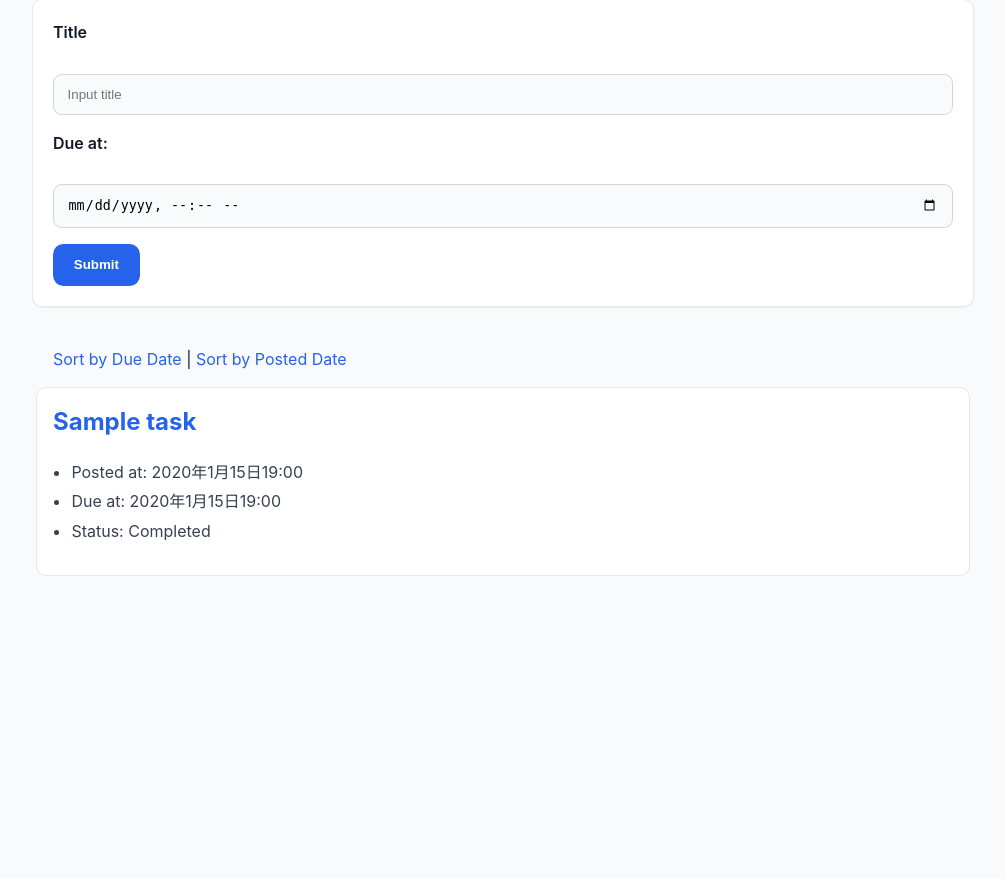
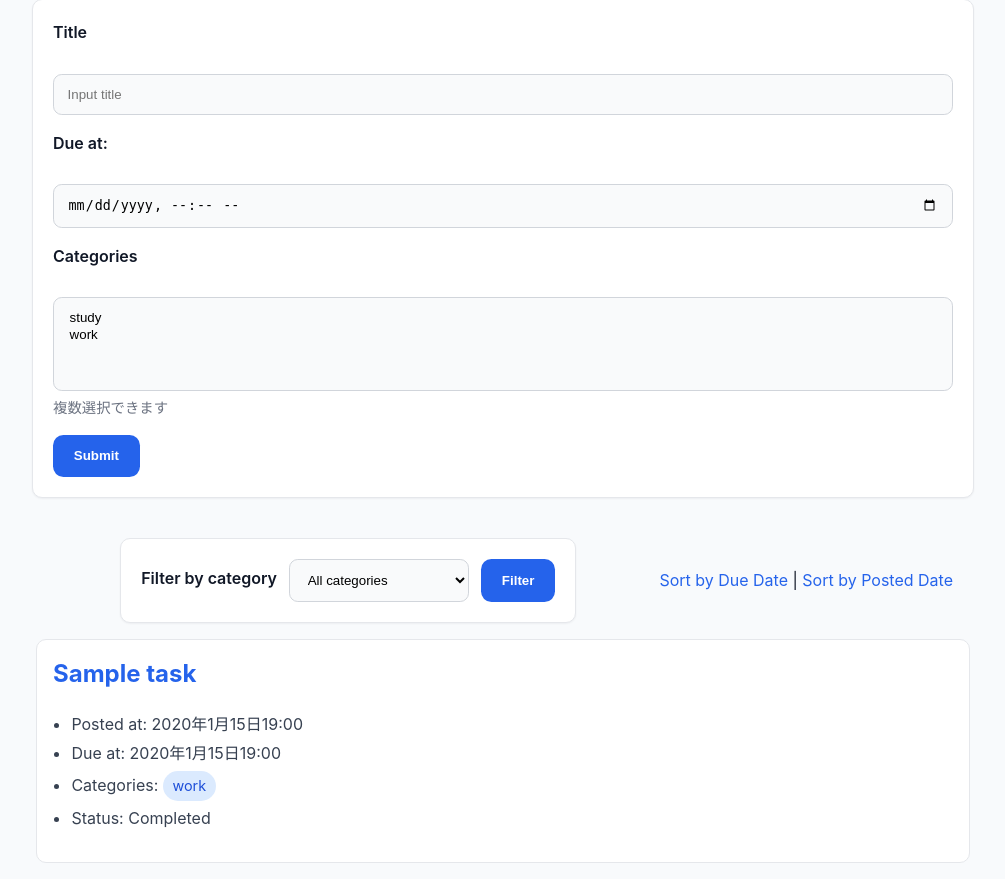
Before and after one commit to s1f10250219/django-test-exercise, a Django app: page / in a window 1280 px wide. Shown: the part 137-1016 px from the top of the page, without its empty margins (137-1142 px from the left). Before the commit the page ends 713 px from the top, so only its background shows below. Run offline with Django 5.2, Linux system fonts and the light colour scheme; data comes from the database, SQL or seed files in the repository; tables that the repository leaves empty hold one stand-in row (values such as "Sample post").

Commit message:
カテゴリ/タグ機能no

```diff
--- a/todo/models.py
+++ b/todo/models.py
@@ -1,5 +1,12 @@
 from django.db import models
 from django.utils import timezone
+
+
+class Category(models.Model):
+    name = models.CharField(max_length=50, unique=True)
+
+    def __str__(self):
+        return self.name
 
 
 # Create your models here.
@@ -8,6 +15,7 @@ class Task(models.Model):
     completed = models.BooleanField(default=False)
     posted_at = models.DateTimeField(default=timezone.now)
     due_at = models.DateTimeField(null=True, blank=True)
+    categories = models.ManyToManyField(Category, blank=True, related_name="tasks")
 
     def is_overdue(self, dt):
         if self.due_at is None:
--- a/todo/static/todo/style.css
+++ b/todo/static/todo/style.css
@@ -41,7 +41,8 @@ label {
 }
 
 input[type="text"],
-input[type="datetime-local"] {
+input[type="datetime-local"],
+select {
   width: 100%;
   padding: 0.75rem 0.85rem;
   border: 1px solid #d1d5db;
@@ -112,3 +113,42 @@ nav a {
   color: #be123c;
   font-weight: bold;
 }
+
+.filter-bar {
+  display: flex;
+  justify-content: space-between;
+  align-items: center;
+  gap: 1rem;
+  margin: 1rem auto;
+  max-width: 900px;
+  padding: 0 1rem;
+}
+
+.filter-form {
+  display: flex;
+  align-items: center;
+  gap: 0.75rem;
+}
+
+.filter-form select {
+  width: auto;
+  min-width: 180px;
+  margin-bottom: 0;
+}
+
+.tag {
+  display: inline-block;
+  background: #dbeafe;
+  color: #1d4ed8;
+  padding: 0.25rem 0.6rem;
+  border-radius: 999px;
+  font-size: 0.9rem;
+  margin-right: 0.35rem;
+}
+
+.form-help {
+  color: #6b7280;
+  font-size: 0.9rem;
+  margin-top: -0.75rem;
+  margin-bottom: 1rem;
+}
--- a/todo/templates/todo/index.html
+++ b/todo/templates/todo/index.html
@@ -23,14 +23,35 @@
         <input id="dueInput" name="due_at" type="datetime-local">
       </div>
       <div>
+        <label for="categoryInput">Categories</label><br>
+        <select id="categoryInput" name="categories" multiple size="4">
+          {% for category in categories %}
+          <option value="{{ category.name }}">{{ category.name }}</option>
+          {% endfor %}
+        </select>
+        <div class="form-help">複数選択できます</div>
+      </div>
+      <div>
         <button type="submit">Submit</button>
       </div>
     </form>
     <br>
 
-    <div>
-      <a href="{% url 'index' %}?order=due">Sort by Due Date</a> |
-      <a href="{% url 'index' %}?order=post">Sort by Posted Date</a>
+    <div class="filter-bar">
+      <form method="get" action="{% url 'index' %}" class="filter-form">
+        <label for="categoryFilter">Filter by category</label>
+        <select id="categoryFilter" name="category">
+          <option value="">All categories</option>
+          {% for category in categories %}
+          <option value="{{ category.name }}" {% if selected_category == category.name %}selected{% endif %}>{{ category.name }}</option>
+          {% endfor %}
+        </select>
+        <button type="submit">Filter</button>
+      </form>
+      <div>
+        <a href="{% url 'index' %}?order=due">Sort by Due Date</a> |
+        <a href="{% url 'index' %}?order=post">Sort by Posted Date</a>
+      </div>
     </div>
 
     {% for task in tasks %}
@@ -40,6 +61,13 @@
         <li>Posted at: {{ task.posted_at }}</li>
         {% if task.due_at %}
         <li>Due at: {{ task.due_at }}</li>
+        {% endif %}
+        {% if task.categories.all %}
+        <li>Categories:
+          {% for category in task.categories.all %}
+          <span class="tag">{{ category.name }}</span>
+          {% endfor %}
+        </li>
         {% endif %}
         {% if task.completed %}
         <li>Status: Completed</li>
--- a/todo/views.py
+++ b/todo/views.py
@@ -2,7 +2,7 @@ from django.shortcuts import render, redirect
 from django.http import Http404
 from django.utils.timezone import make_aware
 from django.utils.dateparse import parse_datetime
-from todo.models import Task
+from todo.models import Category, Task
 
 
 # Create your views here.
@@ -10,18 +10,32 @@ from todo.models import Task
 
 def index(request):
     if request.method == "POST":
+        due_at_value = request.POST.get("due_at")
         task = Task(
             title=request.POST["title"],
-            due_at=make_aware(parse_datetime(request.POST["due_at"])),
+            due_at=make_aware(parse_datetime(due_at_value)) if due_at_value else None,
         )
         task.save()
+
+        for category_name in request.POST.getlist("categories"):
+            category, _ = Category.objects.get_or_create(name=category_name)
+            task.categories.add(category)
+
+    selected_category = request.GET.get("category")
 
     if request.GET.get("order") == "due":
         tasks = Task.objects.order_by("due_at")
     else:
         tasks = Task.objects.order_by("-posted_at")
 
-    context = {"tasks": tasks}
+    if selected_category:
+        tasks = tasks.filter(categories__name=selected_category).distinct()
+
+    context = {
+        "tasks": tasks,
+        "categories": Category.objects.order_by("name"),
+        "selected_category": selected_category,
+    }
     return render(request, "todo/index.html", context)
 
 def detail(request, task_id):
@@ -48,12 +62,20 @@ def update(request, task_id):
         raise Http404("Task does not exist")
     if request.method == 'POST':
         task.title = request.POST['title']
-        task.due_at = make_aware(parse_datetime(request.POST['due_at']))
+        due_at_value = request.POST.get('due_at')
+        task.due_at = make_aware(parse_datetime(due_at_value)) if due_at_value else None
         task.save()
+
+        task.categories.clear()
+        for category_name in request.POST.getlist('categories'):
+            category, _ = Category.objects.get_or_create(name=category_name)
+            task.categories.add(category)
         return redirect(detail, task_id)
 
     context = {
-        'task': task
+        'task': task,
+        'categories': Category.objects.order_by('name'),
+        'selected_categories': list(task.categories.values_list('name', flat=True)),
     }
     return render(request, "todo/edit.html", context)
 
```
Also changed, not shown: todo/templates/todo/detail.html (+7 -0 lines), todo/templates/todo/edit.html (+9 -0 lines), todo/tests.py (+13 -2 lines), todo/migrations/0002_category_task_categories.py (added).
